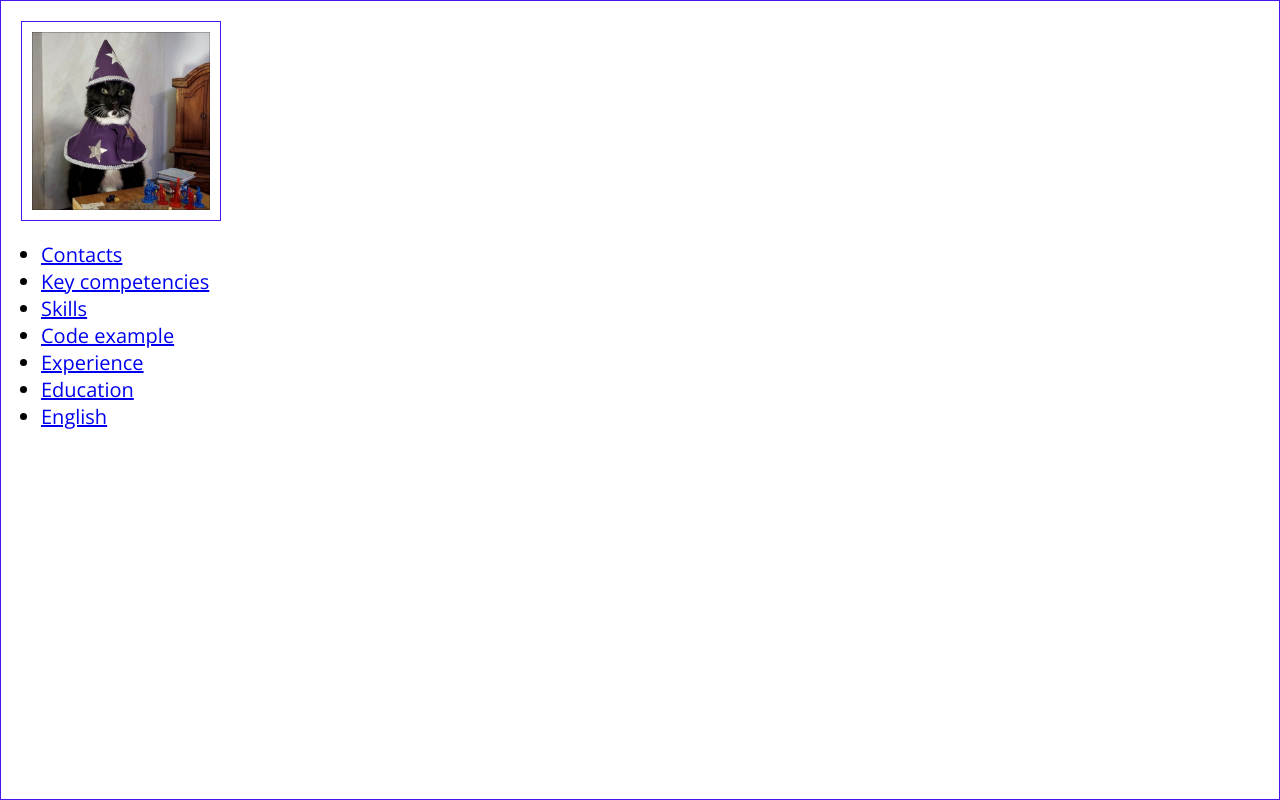
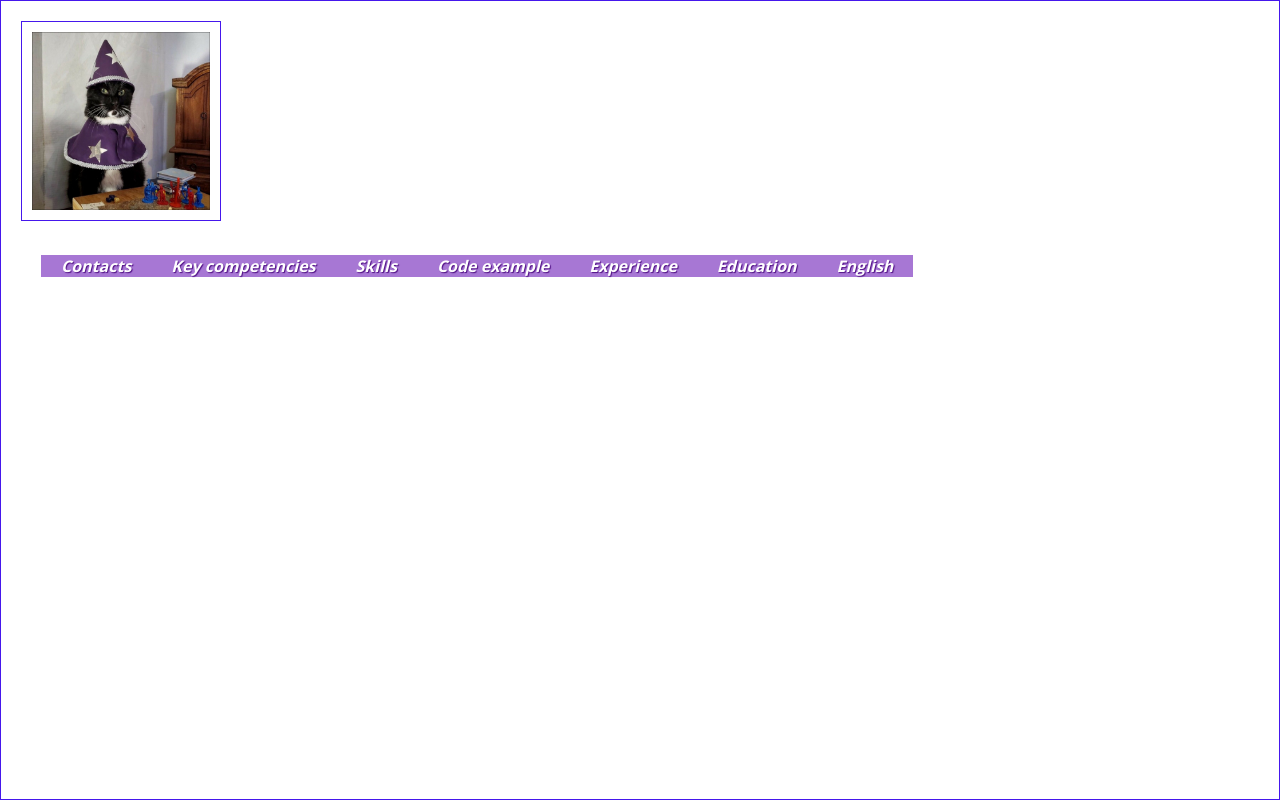
Before and after one commit to MDViktor/rsschool-cv-stage0, a plain HTML site: page index.html in a window 1280 px wide. Drawn offline with Linux system fonts and the light colour scheme.

Commit message:
feat: add features nav

```diff
--- a/index.html
+++ b/index.html
@@ -12,7 +12,7 @@
 </head>
 <body>
     <header class="header">
-        <div class="container"></div>
+        <div class="container">
             <nav class="nav">
                 <ul class="nav-list">
                 <li class="nav-item"><a href="#contacts" class="nav-link">Contacts</a></li>
@@ -24,6 +24,7 @@
                 <li class="nav-item"><a href="#english" class="nav-link">English</a></li>
                 </ul>
           </nav>
+        </div>
     </header>
 
     <main class="main">
--- a/style.css
+++ b/style.css
@@ -6,6 +6,10 @@
     font-family: 'OpenSans';
     src: url("./assets/fonts/OpenSans-Bold.ttf");
     font-weight: 700;
+}
+
+html {
+    scroll-behavior: smooth;
   }
 
 .image {
@@ -36,3 +40,26 @@ body {
     max-width: 1440px;
     margin: 0 auto;
 }
+
+.nav-list {
+    display: flex;
+    justify-content: flex-start;
+    flex-wrap: wrap;
+    align-items: left;
+    margin-right: 2px;
+    font: normal italic bold 16px OpenSans;
+    list-style: none;
+}
+
+.nav-link {
+    background-color: rgb(167, 119, 212);
+    color:rgb(255, 255, 255);
+    text-shadow: 1px 1px 1px rgb(81, 17, 133);
+    padding: 0 20px;
+    line-height: 50px;
+    text-decoration: none;
+}
+.nav-link:hover {
+    transition: .3s;
+    color: blue;
+}
```
Lines whose indentation alone changed are shown as unchanged.
